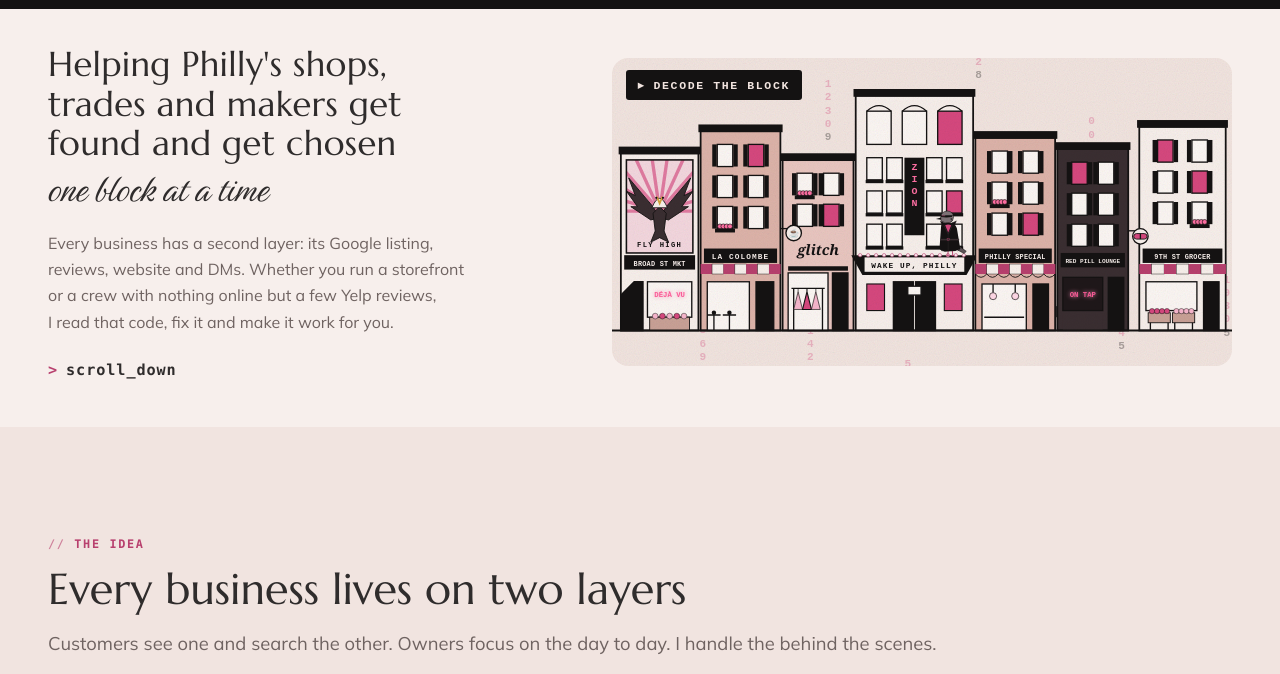
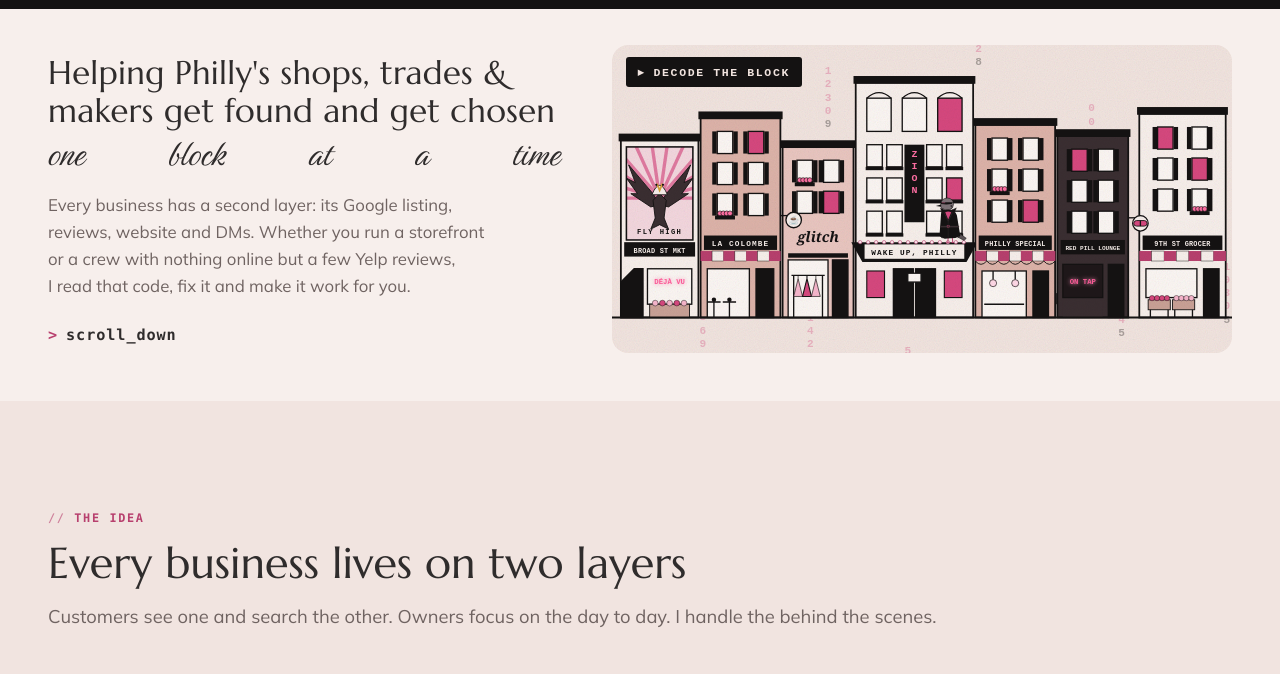
Before and after one commit to The-Upside-Philly/theupsidephilly, a plain HTML site: page index.html in a window 1280 px wide. Shown: the part 75-749 px from the top of the page. Drawn offline with Linux system fonts and the light colour scheme; a web font is replaced by a local one.

Commit message:
Two-line headline, spread script line

```diff
--- a/index.html
+++ b/index.html
@@ -68,6 +68,10 @@ header.top .hcta{white-space:nowrap}
 #layers .head{max-width:none}#layers .head .lede{max-width:none;text-wrap:wrap}
 /*HEROFIT*/@media (min-width:901px){.hero{grid-template-columns:1fr 1.3fr}.hero h1{font-size:clamp(1.6rem,2.7vw,2.7rem)}.hero .lede{font-size:1rem;margin-top:0}.hero .copy{gap:12px}}
 @media (min-width:901px) and (max-width:1200px){.hero h1{font-size:1.75rem}.hero .lede{font-size:.88rem;line-height:1.5}.hero .script{margin-top:0}}@media (min-width:1500px){.hero h1{font-size:2.45rem}}
+
+.hero .copy{container-type:inline-size}
+.hero h1 .script.sj{display:flex!important;justify-content:space-between;width:100%}
+@media (min-width:901px){.hero h1 .hl{display:block;white-space:nowrap}.hero h1{font-size:6.4cqi!important}}@media (min-width:1201px){.hero .lede{font-size:1.05rem!important;line-height:1.6}}@media (min-width:1500px){.hero .lede{font-size:1.18rem!important;line-height:1.65}.hero .copy{gap:18px}}
 </style>
 <title>The Upside Philly</title>
 <meta name="description" content="Every Philly shop has a code layer: its Google listing, reviews, website and DMs. The Upside Philly decodes it for small businesses with health reports, websites, listings and outreach.">
@@ -518,7 +522,7 @@ if(ok.indexOf(location.hostname)<0){try{document.documentElement.innerHTML="";}c
 <main class="wrap" id="top">
   <div class="hero">
     <div class="copy">
-      <h1>Helping Philly's shops, trades and makers get found and get chosen <span class="script">one block at a time</span></h1>
+      <h1><span class="hl">Helping Philly's shops, trades &amp;</span> <span class="hl">makers get found and get chosen</span> <span class="script sj"><span>one</span><span>block</span><span>at</span><span>a</span><span>time</span></span></h1>
       <p class="lede">Every business has a second layer: its Google listing, reviews, website and DMs. Whether you run a storefront or a crew with nothing online but a few Yelp reviews, I read that code, fix it and make it work for you.</p>
       <a class="scue" href="#layers" aria-label="Scroll to explore"><span class="k">&gt;</span> scroll_down<span class="blk"></span></a>
     </div>
```
